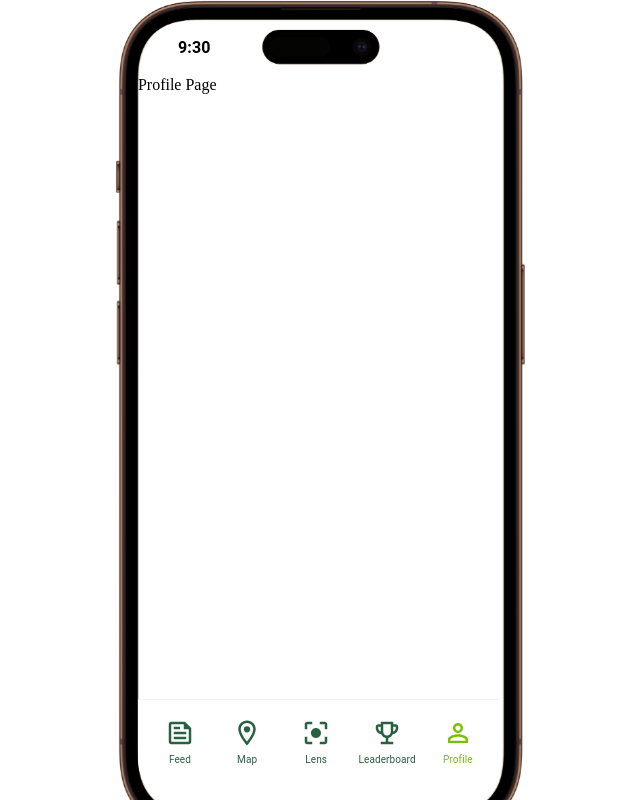
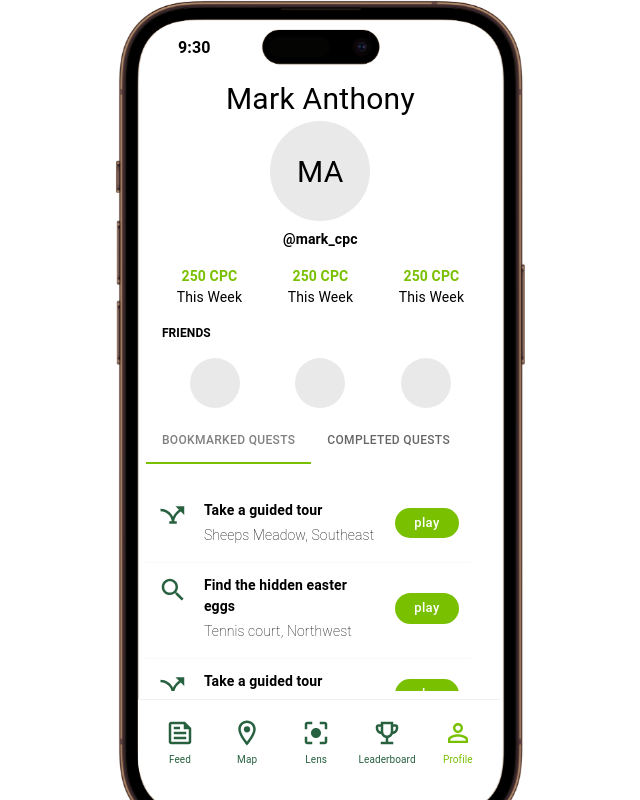
Before and after one commit to otito12/mckinsey-hackathon, a Next.js app in the folder frontend/: page /profile in a window 1280 px wide. Shown: the whole page, without its empty margins (320-960 px from the left). Built offline with nearby package versions, Linux system fonts and the light colour scheme.

Commit message:
profile page done

```diff
--- a/frontend/app/map/page.tsx
+++ b/frontend/app/map/page.tsx
@@ -6,11 +6,7 @@ import SearchBar from "../feed/components/SearchBar";
 
 export default function page() {
   return (
-    <Grid
-      container
-      direction={"column"}
-      sx={{ height: "100%", background: "pink" }}
-    >
+    <Grid container direction={"column"} sx={{ height: "100%" }}>
       <Grid container sx={{ height: "100%", position: "relative" }}>
         <Image
           src={mapImage}
--- /dev/null
+++ b/frontend/app/profile/components/Summary.tsx
@@ -0,0 +1,24 @@
+import { Grid, Typography } from "@mui/material";
+import React from "react";
+
+export default function Summary() {
+  return (
+    <>
+      <Grid item xs={12}>
+        <Typography
+          textAlign={"center"}
+          fontWeight={"bold"}
+          color={"#79C000"}
+          fontSize={"14px"}
+        >
+          250 CPC
+        </Typography>
+      </Grid>
+      <Grid item xs={12}>
+        <Typography textAlign={"center"} fontSize={"14px"}>
+          This Week
+        </Typography>
+      </Grid>
+    </>
+  );
+}
--- a/frontend/app/profile/page.tsx
+++ b/frontend/app/profile/page.tsx
@@ -1,6 +1,201 @@
-import { Grid } from "@mui/material";
+"use client";
+import { Grid, Typography } from "@mui/material";
 import React from "react";
+import Summary from "./components/Summary";
+import Tabs from "@mui/material/Tabs";
+import Tab from "@mui/material/Tab";
+import QuestItem from "../map/sheeps-meadow/components/QuestItem";
+import AirlineStopsIcon from "@mui/icons-material/AirlineStops";
+import SearchIcon from "@mui/icons-material/Search";
+
+interface TabPanelProps {
+  children?: React.ReactNode;
+  index: number;
+  value: number;
+}
+
+function CustomTabPanel(props: TabPanelProps) {
+  const { children, value, index, ...other } = props;
+
+  return (
+    <Grid
+      role="tabpanel"
+      hidden={value !== index}
+      id={`simple-tabpanel-${index}`}
+      {...other}
+    >
+      {value === index && (
+        <Grid pt={3} pb={3} sx={{ height: "227px", overflow: "scroll" }}>
+          {children}
+        </Grid>
+      )}
+    </Grid>
+  );
+}
 
 export default function page() {
-  return <Grid>Profile Page</Grid>;
+  const [value, setValue] = React.useState(0);
+  const handleChange = (event: React.SyntheticEvent, newValue: number) => {
+    setValue(newValue);
+  };
+  return (
+    <Grid
+      container
+      direction={"column"}
+      alignContent={"start"}
+      sx={{ height: "100%" }}
+    >
+      <Typography textAlign={"center"} fontSize={"30px"}>
+        Mark Anthony
+      </Typography>
+      <Grid container justifyContent={"center"}>
+        <Grid
+          container
+          alignContent={"center"}
+          justifyContent={"center"}
+          sx={{
+            background: "#e9e9e9",
+            height: "100px",
+            width: "100px",
+            borderRadius: "100px",
+          }}
+        >
+          <Typography fontSize={"30px"}>MA</Typography>
+        </Grid>
+      </Grid>
+      <Typography
+        sx={{ mt: 1, mb: 2 }}
+        textAlign={"center"}
+        fontWeight={"bold"}
+        fontSize={"14px"}
+      >
+        @mark_cpc
+      </Typography>
+      <Grid container pl={2} pr={2}>
+        <Grid container flex={1}>
+          <Summary />
+        </Grid>
+        <Grid container flex={1}>
+          <Summary />
+        </Grid>
+        <Grid container flex={1}>
+          <Summary />
+        </Grid>
+      </Grid>
+      <Typography
+        sx={{ fontSize: "12px !important", pl: 3, pb: 2, pt: 2 }}
+        fontWeight={"bold"}
+      >
+        FRIENDS
+      </Typography>
+
+      <Grid container pl={3} pr={3} justifyContent={"space-around"}>
+        <Grid
+          container
+          alignContent={"center"}
+          justifyContent={"center"}
+          sx={{
+            background: "#e9e9e9",
+            height: "50px",
+            width: "50px",
+            borderRadius: "100px",
+          }}
+        ></Grid>
+        <Grid
+          container
+          alignContent={"center"}
+          justifyContent={"center"}
+          sx={{
+            background: "#e9e9e9",
+            height: "50px",
+            width: "50px",
+            borderRadius: "100px",
+          }}
+        ></Grid>
+        <Grid
+          container
+          alignContent={"center"}
+          justifyContent={"center"}
+          sx={{
+            background: "#e9e9e9",
+            height: "50px",
+            width: "50px",
+            borderRadius: "100px",
+          }}
+        ></Grid>
+      </Grid>
+
+      <Grid container sx={{ width: "100%" }} p={1}>
+        <Tabs
+          value={value}
+          onChange={handleChange}
+          sx={{
+            "& .MuiTabs-indicator": {
+              background: "#79C000",
+            },
+          }}
+        >
+          <Tab
+            disableRipple
+            sx={{
+              fontSize: "12px",
+              "&.Mui-selected": {
+                color: "grey",
+              },
+            }}
+            value={0}
+            label="Bookmarked Quests"
+          />
+          <Tab
+            disableRipple
+            sx={{
+              fontSize: "12px",
+              "&.Mui-selected": {
+                color: "grey",
+              },
+            }}
+            value={1}
+            label="Completed Quests"
+          />
+        </Tabs>
+        <CustomTabPanel value={value} index={0}>
+          <QuestItem
+            icon={AirlineStopsIcon}
+            title={"Take a guided tour"}
+            location={"Sheeps Meadow, Southeast"}
+          />
+          <QuestItem
+            icon={SearchIcon}
+            title={"Find the hidden easter eggs"}
+            location={"Tennis court, Northwest"}
+          />
+          <QuestItem
+            icon={AirlineStopsIcon}
+            title={"Take a guided tour"}
+            location={"Sheeps Meadow, Southeast"}
+          />
+        </CustomTabPanel>
+
+        <CustomTabPanel value={value} index={1}>
+          <Typography fontSize={"14px"}>
+            <QuestItem
+              icon={SearchIcon}
+              title={"Find the hidden easter eggs"}
+              location={"Tennis court, Northwest"}
+            />
+            <QuestItem
+              icon={AirlineStopsIcon}
+              title={"Take a guided tour"}
+              location={"Sheeps Meadow, Southeast"}
+            />
+            <QuestItem
+              icon={AirlineStopsIcon}
+              title={"Take a guided tour"}
+              location={"Sheeps Meadow, Southeast"}
+            />
+          </Typography>
+        </CustomTabPanel>
+      </Grid>
+    </Grid>
+  );
 }
```
